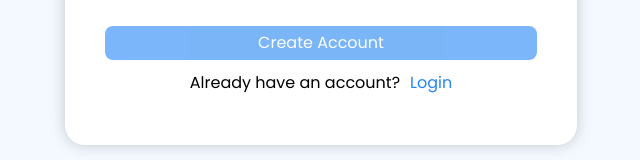
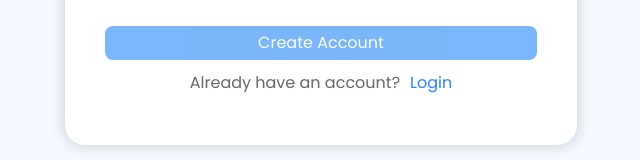
Before and after one commit to tlhalesebaeng/testmaker-frontend, a React (Vite) app: page /signup in a window 1280 px wide. Shown: the part 534-694 px from the top of the page, without its empty margins (319-959 px from the left). Built offline with nearby package versions, Linux system fonts and the light colour scheme.

Commit message:
Set the color of the auth question paragraph

```diff
--- a/src/features/auth/auth-question/AuthQuestion.css
+++ b/src/features/auth/auth-question/AuthQuestion.css
@@ -3,5 +3,6 @@
 }
 
 .auth-question p {
+    color: rgba(0, 0, 0, 0.6);
     margin-right: 10px;
 }
```
